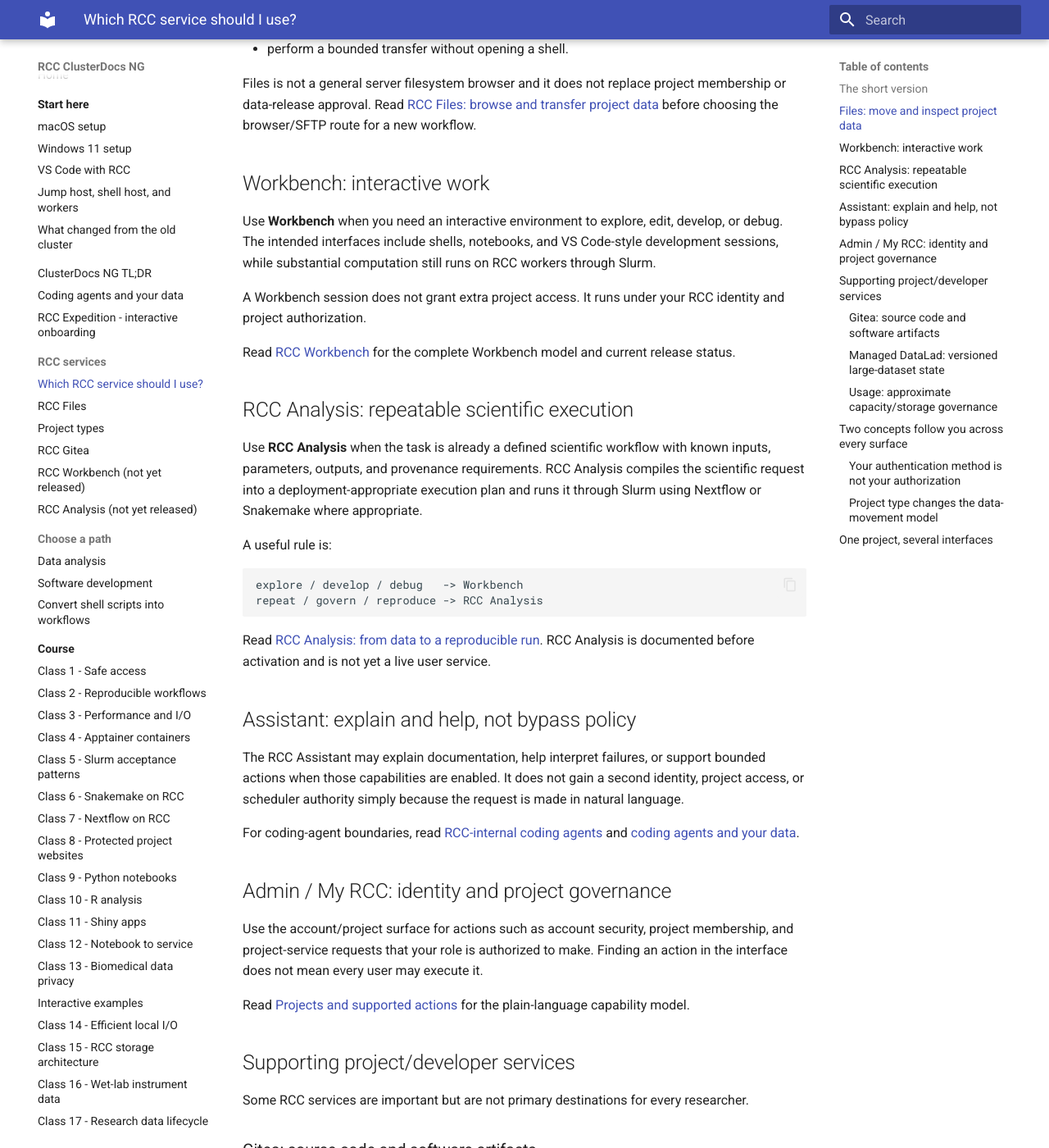
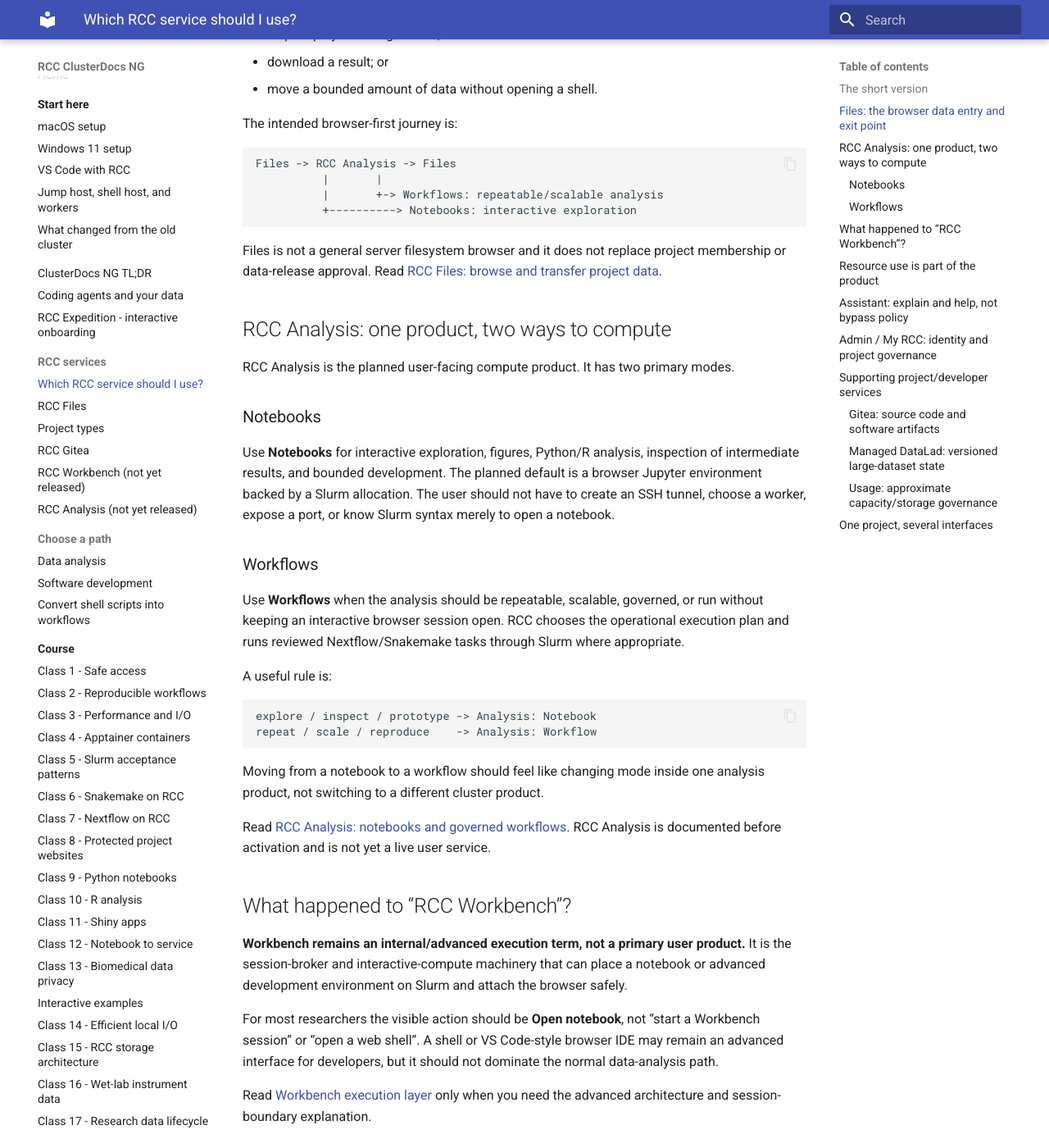
Before and after one commit to IKIM-Essen/ClusterDocs, an MkDocs documentation site: the page built from docs/concepts/rcc-services.md, in a window 1280 px wide and 1400 px high, scrolled down 1127 px. Shown: the whole window at 82% size. Built offline with MkDocs 1.6.1 and Material for MkDocs 9.7.7, drawn with Linux system fonts in a browser that asks for light colours; some of the changed text lies outside the part shown.

Commit message:
docs: converge Workbench into RCC Analysis notebook/workflow model

````diff
--- a/docs/concepts/rcc-services.md
+++ b/docs/concepts/rcc-services.md
@@ -4,68 +4,111 @@
 same RCC identity and project authorization follow you between them; choosing a
 surface does not create a second account or a second copy of your project.
 
-> **Release status matters.** Some services below are available now, while
-> Workbench and RCC Analysis are documented before user activation. A service
-> described in ClusterDocs is not automatically released. Follow the status note
-> on the service page and the current RCC landing page.
+> **Release status matters.** RCC Analysis and its browser notebook mode are
+> documented before user activation. A service described in ClusterDocs is not
+> automatically released. Follow the status note on the service page and the
+> current RCC landing page.
 
 ## The short version
 
 | Service | Use it when you want to... | Current documentation status |
 |---|---|---|
 | **Home** | find RCC services and account entry points | current RCC surface |
-| **Files** | browse or transfer approved project data | current user path |
+| **Files** | upload, browse, or download approved project data | current user path |
+| **RCC Analysis** | explore data in a notebook or run a repeatable governed workflow | **not yet released** |
 | **Documentation** | learn RCC and look up procedures | current user path |
-| **Workbench** | get an interactive shell, notebook, or development session | **not yet released** |
 | **Assistant** | ask for explanations or bounded RCC help | availability depends on the current RCC service/project |
 | **Admin / My RCC** | manage your account, project membership, and authorized project actions | current RCC surface |
-| **RCC Analysis** | run a repeatable governed scientific workflow | **not yet released; RCC 23 product** |
+| **SSH / VS Code** | use an advanced command-line or development path | current advanced path |
 
 Open OnDemand is retired from the current RCC product model. Do not use old OOD
 screenshots or bookmarks as current connection instructions.
 
-## Files: move and inspect project data
+## Files: the browser data entry and exit point
 
-Use **Files** when the task is primarily about data movement or browsing:
+Use **Files** when the task is primarily about project data:
 
-- upload or download an approved project file;
-- inspect the project-facing file tree exposed by the service;
-- perform a bounded transfer without opening a shell.
+- upload an input file;
+- inspect project-facing folders;
+- download a result; or
+- move a bounded amount of data without opening a shell.
+
+The intended browser-first journey is:
+
+```text
+Files -> RCC Analysis -> Files
+          |       |
+          |       +-> Workflows: repeatable/scalable analysis
+          +----------> Notebooks: interactive exploration
+```
 
 Files is not a general server filesystem browser and it does not replace project
 membership or data-release approval. Read
-[RCC Files: browse and transfer project data](rcc-files.md) before choosing the
-browser/SFTP route for a new workflow.
+[RCC Files: browse and transfer project data](rcc-files.md).
 
-## Workbench: interactive work
+## RCC Analysis: one product, two ways to compute
 
-Use **Workbench** when you need an interactive environment to explore, edit,
-develop, or debug. The intended interfaces include shells, notebooks, and
-VS Code-style development sessions, while substantial computation still runs on
-RCC workers through Slurm.
+RCC Analysis is the planned user-facing compute product. It has two primary modes.
 
-A Workbench session does not grant extra project access. It runs under your RCC
-identity and project authorization.
+### Notebooks
 
-Read [RCC Workbench](workbench-interfaces.md) for the complete Workbench model
-and current release status.
+Use **Notebooks** for interactive exploration, figures, Python/R analysis,
+inspection of intermediate results, and bounded development. The planned default
+is a browser Jupyter environment backed by a Slurm allocation. The user should
+not have to create an SSH tunnel, choose a worker, expose a port, or know Slurm
+syntax merely to open a notebook.
 
-## RCC Analysis: repeatable scientific execution
+### Workflows
 
-Use **RCC Analysis** when the task is already a defined scientific workflow with
-known inputs, parameters, outputs, and provenance requirements. RCC Analysis
-compiles the scientific request into a deployment-appropriate execution plan and
-runs it through Slurm using Nextflow or Snakemake where appropriate.
+Use **Workflows** when the analysis should be repeatable, scalable, governed, or
+run without keeping an interactive browser session open. RCC chooses the
+operational execution plan and runs reviewed Nextflow/Snakemake tasks through
+Slurm where appropriate.
 
 A useful rule is:
 
 ```text
-explore / develop / debug   -> Workbench
-repeat / govern / reproduce -> RCC Analysis
+explore / inspect / prototype -> Analysis: Notebook
+repeat / scale / reproduce    -> Analysis: Workflow
 ```
 
-Read [RCC Analysis: from data to a reproducible run](../analysis/rcc-analysis.md).
+Moving from a notebook to a workflow should feel like changing mode inside one
+analysis product, not switching to a different cluster product.
+
+Read [RCC Analysis: notebooks and governed workflows](../analysis/rcc-analysis.md).
 RCC Analysis is documented before activation and is not yet a live user service.
+
+## What happened to “RCC Workbench”?
+
+**Workbench remains an internal/advanced execution term, not a primary user
+product.** It is the session-broker and interactive-compute machinery that can
+place a notebook or advanced development environment on Slurm and attach the
+browser safely.
+
+For most researchers the visible action should be **Open notebook**, not “start
+a Workbench session” or “open a web shell”. A shell or VS Code-style browser IDE
+may remain an advanced interface for developers, but it should not dominate the
+normal data-analysis path.
+
+Read [Workbench execution layer](workbench-interfaces.md) only when you need the
+advanced architecture and session-boundary explanation.
+
+## Resource use is part of the product
+
+A browser interface must not make inefficient computation easier to ignore.
+RCC Analysis should steer work toward the right mode:
+
+- keep interactive notebook allocations modest and reclaim idle sessions;
+- do not reserve GPUs merely because they are available;
+- move long or repeated work out of a notebook and into a workflow;
+- avoid oversized CPU/RAM requests unsupported by measurement;
+- batch tiny tasks when scheduler overhead dominates; and
+- use job-local scratch when repeated shared-storage I/O would be wasteful.
+
+RCC may use privacy-minimized accounting evidence to recommend a better resource
+profile. Scientific data, commands, filenames, and notebook contents are not
+required to decide that a job requested far more CPU, RAM, GPU, or idle time than
+it used.
 
 ## Assistant: explain and help, not bypass policy
 
@@ -81,15 +124,13 @@
 
 Use the account/project surface for actions such as account security, project
 membership, and project-service requests that your role is authorized to make.
-Finding an action in the interface does not mean every user may execute it.
+A browser-first RCC account does **not** require an SSH public key. SSH is an
+optional credential for users who need the command-line path.
 
-Read [Projects and supported actions](projects-and-capabilities.md) for the
-plain-language capability model.
+Read [Projects and supported actions](projects-and-capabilities.md) and
+[How RCC authentication fits together](../reference/authentication-lifecycle.md).
 
 ## Supporting project/developer services
-
-Some RCC services are important but are not primary destinations for every
-researcher.
 
 ### Gitea: source code and software artifacts
 
@@ -97,9 +138,7 @@
 software artifacts. Repository permissions remain separate from project data
 membership, and secrets/research datasets do not belong in Git history.
 
-Read [RCC Gitea: source control inside RCC](rcc-gitea.md). The newer general
-RCC-authenticated Gitea access plane remains rollout-gated; depend on the
-currently approved repository path until RCC announces the new surface.
+Read [RCC Gitea: source control inside RCC](rcc-gitea.md).
 
 ### Managed DataLad: versioned large-dataset state
 
@@ -117,29 +156,9 @@
 
 Read [RCC Usage reporting](../reference/usage-accounting.md).
 
-## Two concepts follow you across every surface
-
-### Your authentication method is not your authorization
-
-RCC may use SSO/passkeys for web sign-in and SSH public keys for command-line
-access. Those credentials prove who you are; they do not independently grant
-project or administrator rights.
-
-Read [How RCC authentication fits together](../reference/authentication-lifecycle.md).
-
-### Project type changes the data-movement model
-
-Current projects use the Regular project model. RCC also defines a future
-Controlled Data Project type in which protected data cannot simply leave through
-ordinary user transfer paths and results require a governed release boundary.
-Controlled Data project runtime admission is not yet released.
-
-Read [Regular and Controlled Data projects](project-types.md).
-
 ## One project, several interfaces
 
-Moving between Files, Workbench, Analysis, the Assistant, SSH, and Admin should
-not change the fundamental authorization model:
+Changing interface does not change authorization:
 
 ```text
 RCC identity
@@ -147,9 +166,10 @@
     + project type / data and service policy
               |
               +--> Files
-              +--> Workbench
-              +--> Analysis
-              +--> SSH / VS Code
+              +--> RCC Analysis
+              |       +--> Notebook
+              |       +--> Workflow
+              +--> SSH / VS Code (optional advanced capability)
               +--> Assistant
               +--> Admin
               +--> Gitea / DataLad when separately entitled
````
